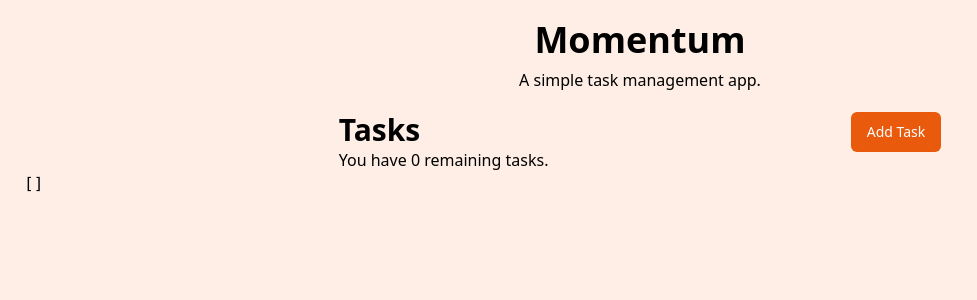
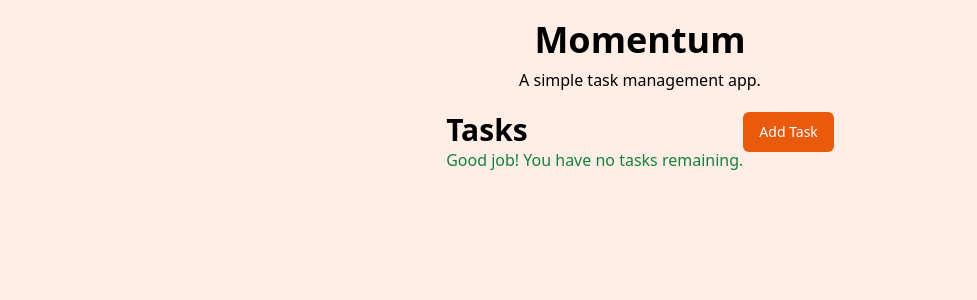
Before and after one commit to syarifhsb/momentum, a React (Vite) app: page / in a window 1280 px wide. Shown: the top 300 px of the page, without its empty margins (0-977 px from the left). Built offline with nearby package versions, Linux system fonts and the light colour scheme.

Commit message:
feat: show task cards

```diff
--- /dev/null
+++ b/src/components/shared/task-cards.tsx
@@ -0,0 +1,14 @@
+import { Debug } from "@/components/ui/debug";
+import { Task } from "@/modules/tasks/task";
+
+export function TaskCards({ tasks }: { tasks: Task[] }) {
+  return (
+    <ul className="space-y-4">
+      {tasks.map((task) => (
+        <li>
+          <Debug>{task}</Debug>
+        </li>
+      ))}
+    </ul>
+  );
+}
--- a/src/modules/tasks/existing-tasks.tsx
+++ /dev/null
@@ -1,53 +0,0 @@
-import { TaskCardItem } from "@/components/features/task-card";
-import {
-  Card,
-  CardContent,
-  CardDescription,
-  CardHeader,
-  CardTitle,
-} from "@/components/ui/card";
-import { Task } from "@/modules/task";
-
-export function ExistingTasks({
-  tasks,
-  noOfTasks,
-  setNoOfTasks,
-  setEditTask,
-  setFormOpen,
-}: {
-  tasks: Task[];
-  noOfTasks: number;
-  setNoOfTasks: React.Dispatch<React.SetStateAction<number>>;
-  setEditTask: React.Dispatch<React.SetStateAction<Task | undefined>>;
-  setFormOpen: React.Dispatch<React.SetStateAction<boolean>>;
-}) {
-  return (
-    <div>
-      <Card className="w-[350px] p-0">
-        <CardHeader>
-          <CardTitle>Existing Tasks</CardTitle>
-          <CardDescription>
-            {noOfTasks === 0 ? (
-              <>Good job. You have no tasks remaining.</>
-            ) : (
-              <>You have {noOfTasks} tasks remaining.</>
-            )}
-          </CardDescription>
-        </CardHeader>
-        <CardContent>
-          <ul className="flex flex-col gap-4">
-            {tasks.map((task) => (
-              <TaskCardItem
-                key={task.id}
-                task={task}
-                setNoOfTasks={setNoOfTasks}
-                setEditTask={setEditTask}
-                setFormOpen={setFormOpen}
-              />
-            ))}
-          </ul>
-        </CardContent>
-      </Card>
-    </div>
-  );
-}
--- a/src/modules/tasks/task-management.tsx
+++ b/src/modules/tasks/task-management.tsx
@@ -1,11 +1,12 @@
 import { useState } from "react";
 import { HeadingTwo } from "@/components/ui/typography";
-import { getCountOfTasks, getSyncedTasks } from "@/modules/tasks/task";
-import { Debug } from "@/components/ui/debug";
+import { getTasksCount, getSyncedTasks } from "@/modules/tasks/task";
 import { Button } from "@/components/ui/button";
+import { TaskCards } from "@/components/shared/task-cards";
 
 export function TaskManagement() {
   const [tasks, setTasks] = useState(getSyncedTasks());
+  const tasksCount = getTasksCount(tasks);
 
   function addTask() {
     const newTask = {
@@ -18,21 +19,28 @@ export function TaskManagement() {
   }
 
   return (
-    <div className="p-3">
-      <main className="flex justify-center">
-        <section className="w-full max-w-lg">
-          <HeadingTwo>Tasks</HeadingTwo>
-          <p>You have {getCountOfTasks(tasks)} remaining tasks. </p>
+    <main className="p-3 flex justify-center">
+      <div>
+        <section className="w-full max-w-lg flex justify-between">
+          <div>
+            <HeadingTwo>Tasks</HeadingTwo>
+            {tasksCount <= 0 && (
+              <p className="text-green-700">
+                Good job! You have no tasks remaining.
+              </p>
+            )}
+            {tasksCount > 0 && <p>You have {tasksCount} tasks remaining.</p>}
+          </div>
+
+          <div>
+            <Button onClick={addTask}>Add Task</Button>
+          </div>
         </section>
 
         <section>
-          <Button onClick={addTask}>Add Task</Button>
-
-          {/* CARDS */}
+          <TaskCards tasks={tasks} />
         </section>
-      </main>
-
-      <Debug>{tasks}</Debug>
-    </div>
+      </div>
+    </main>
   );
 }
--- a/src/modules/tasks/task.ts
+++ b/src/modules/tasks/task.ts
@@ -23,6 +23,6 @@ export function syncTasks(tasks: Task[]) {
   localStorage.setItem("tasks", JSON.stringify(tasks));
 }
 
-export function getCountOfTasks(tasks: Task[]) {
+export function getTasksCount(tasks: Task[]) {
   return tasks.length;
 }
```
